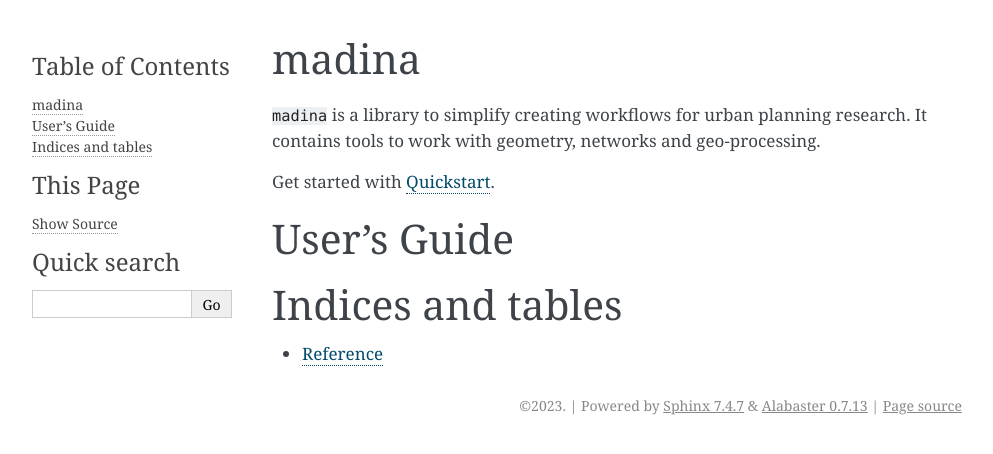
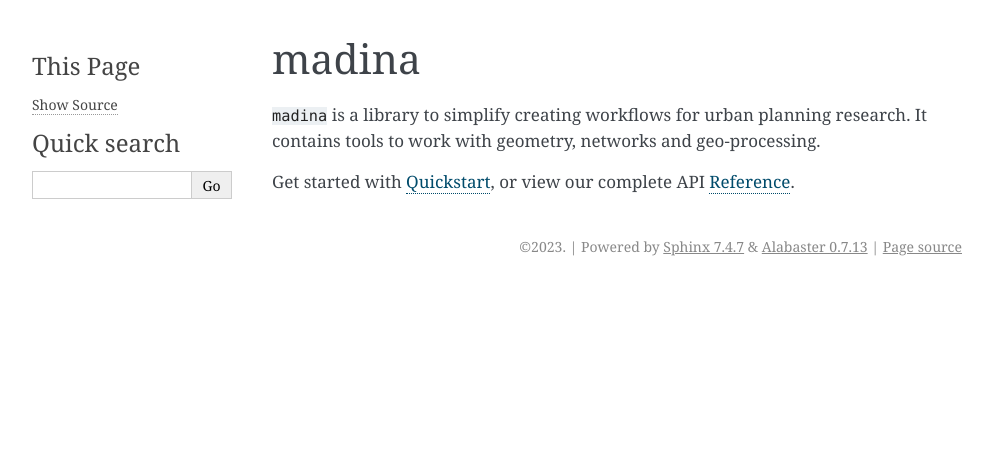
Before and after one commit to City-Form-Lab/madina, a Sphinx documentation site: the page built from docs/source/index.rst, in a window 1280 px wide. Shown: the top 454 px of the page, without its empty margins (148-1141 px from the left). Built offline with Sphinx 7.4.7, drawn with Linux system fonts in a browser that asks for light colours.

Commit message:
fixing reference repr in docs

```diff
--- a/docs/source/index.rst
+++ b/docs/source/index.rst
@@ -8,19 +8,4 @@ madina
 ``madina`` is a library to simplify creating workflows for urban planning research.
 It contains tools to work with geometry, networks and geo-processing.
 
-Get started with :doc:`quickstart`.
-
-
-User's Guide
-==================================
-
-.. toctree::
-   :maxdepth: 2
-   :caption: Contents:
-   quickstart
-   reference
-
-
-Indices and tables
-==================
-* :doc:`reference`
+Get started with :doc:`quickstart`, or view our complete API :doc:`reference`.
```
